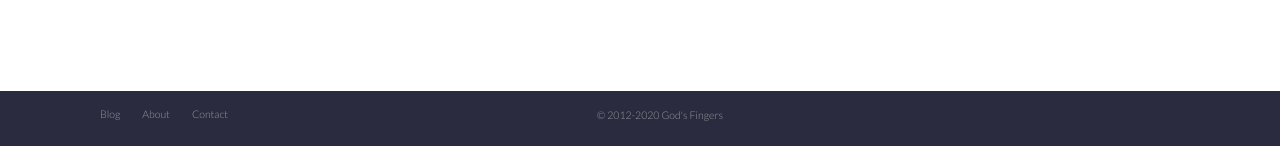
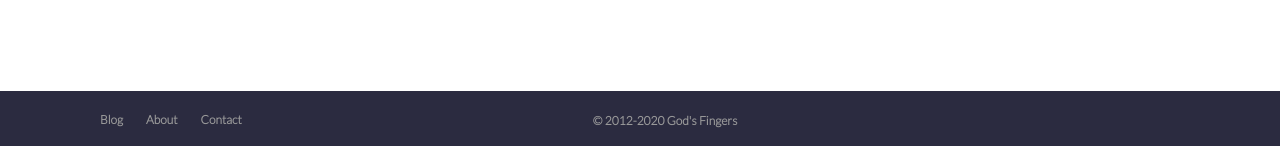
Before and after one commit to godsfingers/godsfingers.github.io, a Jekyll site: the page built from index.html, in a window 1280 px wide and 900 px high, scrolled down 808 px. Shown: the part 751-897 px from the top of the window. Built offline with Jekyll 4.4.1, drawn with Linux system fonts in a browser that asks for light colours; nearby versions of some CDN libraries.

Commit message:
footer font 수정

```diff
--- a/_sass/footer.scss
+++ b/_sass/footer.scss
@@ -7,6 +7,8 @@ footer {
 	&,
 	a {
 		color: #999;
+		font-size: 12px;
+		font-weight: bold;
 	}
 
 	a {
```
